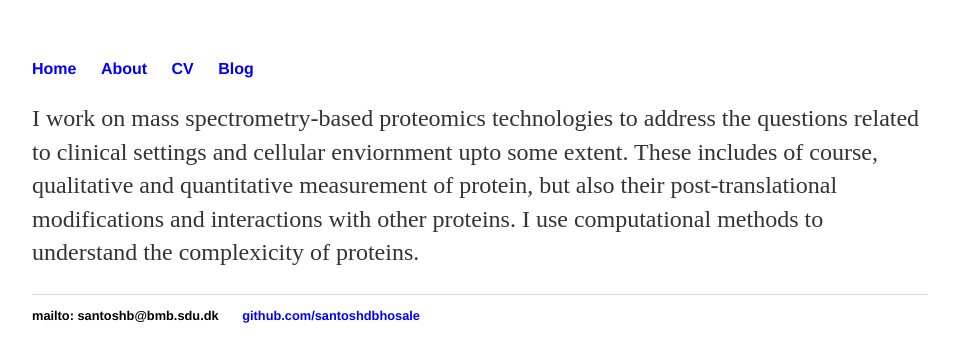
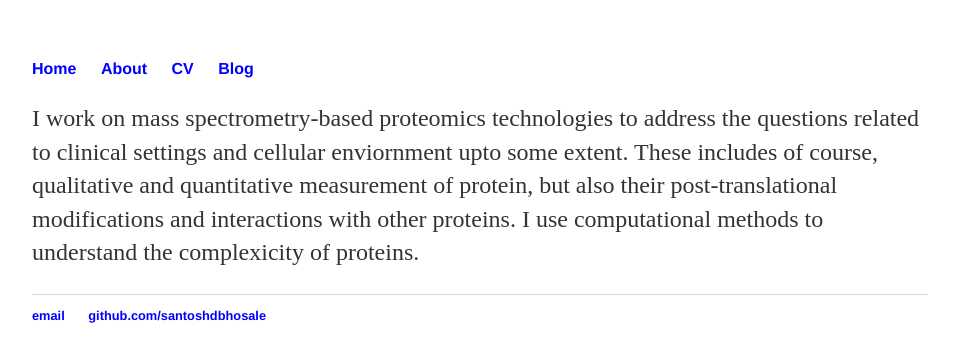
Before and after one commit to santoshdbhosale/santoshdbhosale.github.io, a Jekyll site: the page built from about/index.md, in a window 1280 px wide. Shown: the top 362 px of the page, without its empty margins (160-1119 px from the left). Built offline with Jekyll 4.4.1, drawn with Linux system fonts in a browser that asks for light colours.

Commit message:
Update default.html

```diff
--- a/_layouts/default.html
+++ b/_layouts/default.html
@@ -21,7 +21,7 @@
 			</div><!-- /.container -->
 			<footer>
 	    		<ul>
-	        		<li>mailto: santoshb@bmb.sdu.dk</li>
+	        		<li><a href="mailto:santoshb@bmb.sdu.dk">email</a></li>
 	        		<li><a href="https://github.com/santoshdbhosale">github.com/santoshdbhosale</a></li>
 				</ul>
 			</footer>
```
